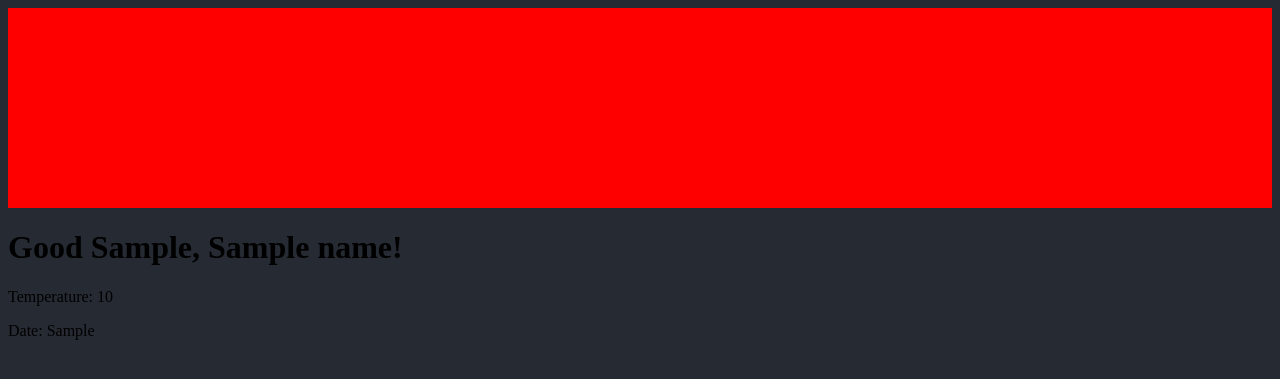
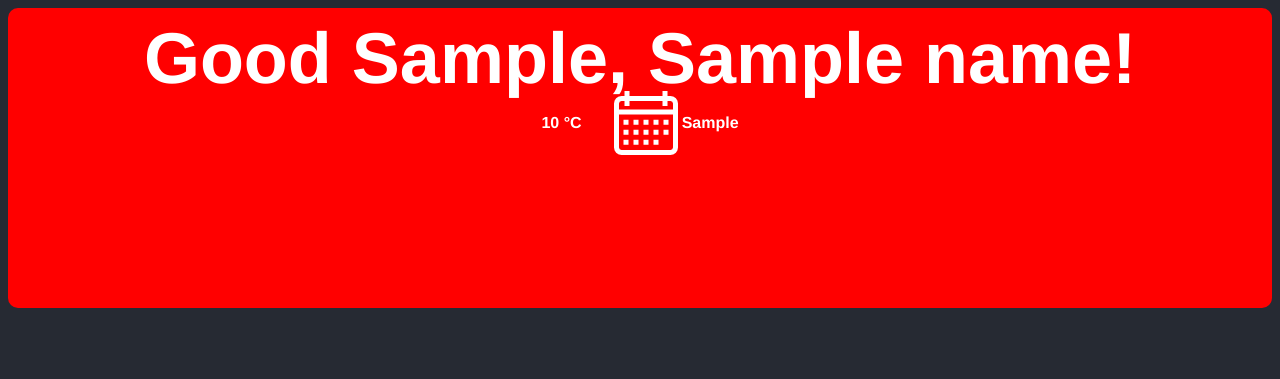
Before and after one commit to DolphyWind/Start-Page, a Django app: template startpage/MyStartPage/templates/mainpage.html in a window 1280 px wide. Shown: the top 379 px of the page. Run offline with Django 4.2, Linux system fonts and the light colour scheme; the template is opened without the code that fills it: most values are stand-ins (such as "Sample title", 1, 10 or a date in 2020); some libraries are stand-ins or nearby versions.

Commit message:
Modify frontend. TODO: Search bar

```diff
--- /dev/null
+++ b/requirements.txt
@@ -0,0 +1,3 @@
+Django==4.2.4
+geocoder==1.38.1
+Requests==2.31.0
--- /dev/null
+++ b/startpage/MyStartPage/static/css/icons.css
@@ -0,0 +1,53 @@
+.icon-class{
+    display: inline-block;
+    background-repeat: no-repeat;
+    padding: 0;
+    margin: 0;
+}
+
+.box32{
+    width: 32px;
+    height: 32px;
+}
+
+.box48{
+    width: 48px;
+    height: 48px;
+}
+
+.box64{
+    width: 64px;
+    height: 64px;
+}
+
+.temp32{
+    background: url(icons/temperature/temperature-black-32.png), linear-gradient(transparent, transparent);
+}
+
+.temp64{
+    background: url(icons/temperature/temperature-black-64.png), linear-gradient(transparent, transparent);
+}
+
+.calendar-black-32{
+    background: url(icons/calendar/calendar-black-32.png), linear-gradient(transparent, transparent);
+}
+
+.calendar-black-48{
+    background: url(icons/calendar/calendar-black-48.png), linear-gradient(transparent, transparent);
+}
+
+.calendar-black-64{
+    background: url(icons/calendar/calendar-black-64.png), linear-gradient(transparent, transparent);
+}
+
+.calendar-white-32{
+    background: url(icons/calendar/calendar-white-32.png), linear-gradient(transparent, transparent);
+}
+
+.calendar-white-48{
+    background: url(icons/calendar/calendar-white-48.png), linear-gradient(transparent, transparent);
+}
+
+.calendar-white-64{
+    background: url(icons/calendar/calendar-white-64.png), linear-gradient(transparent, transparent);
+}
--- a/startpage/MyStartPage/static/css/style.css
+++ b/startpage/MyStartPage/static/css/style.css
@@ -1,5 +1,41 @@
 .top_div{
+    display: block;
     width: 100%;
-    height: 200px;
+    height: 300px;
     background: red;
+    border-radius: 10px;
+    margin: 0;
 }
+
+.hcentered{
+    text-align: center;
+}
+
+.title_text{
+    display: inline;
+    color: white;
+    height: 72px;
+    font-size: 72px;
+    font-weight: bold;
+    line-height: 0.9;
+    font-family: "Helvetica";
+}
+
+.data_text{
+    display: inline-block;
+    color: white;
+    height: 64px;
+    font-size: 16px;
+    vertical-align: top;
+    font-family: "Helvetica";
+    line-height: 64px;
+    font-weight: bold;
+}
+
+.inline_block{
+    display: inline-block;
+}
+
+.debug_bg{
+    background: blue;
+}
--- a/startpage/MyStartPage/templates/mainpage.html
+++ b/startpage/MyStartPage/templates/mainpage.html
@@ -12,13 +12,21 @@
         <meta name="description" content="">
         <meta name="viewport" content="width=device-width, initial-scale=1">
         <link rel="stylesheet" href="{% static 'css/style.css' %}">
+        <link rel="stylesheet" href="{% static 'css/icons.css' %}">
         <link rel="stylesheet" href="{% static 'js/node_modules/weather-underground-icons/dist/wu-icons-style.css' %}">
     </head>
     <body bgcolor='#262A33'>
-        <div class='top_div'></div>
-        <i class="wu wu-32 wu-white {{ dn_class }} {{ weather_class }}"></i>
-        <h1>Good {{ part_of_day }}, {{ name }}!</h1>
-        <p>Temperature: {{ temperature }}</p>
-        <p>Date: {{ dt_str }}</p>
+        <div class='top_div hcentered'>
+            <br>
+            <div class="title_text">Good {{ part_of_day }}, {{ name }}!</div>
+            <br>
+
+            <div class="wu wu-64 wu-white {{ dn_class }} {{ weather_class }}"></div>
+            <div class="data_text">{{ temperature }} °C</div>
+            <div class="inline_block">&nbsp;&nbsp;&nbsp;&nbsp;&nbsp;&nbsp;</div>
+            <div class="icon-class box64 calendar-white-64 inline_block"></div>
+            <div class="data_text">{{ dt_str }}</div>
+            <br>
+        </div>
     </body>
 </html>
--- a/startpage/MyStartPage/views.py
+++ b/startpage/MyStartPage/views.py
@@ -12,7 +12,7 @@ def get_weather_stats():
     g = geocoder.ip('me')
     lat, lon = g.latlng
 
-    # Get sunset and sunrise times to determent
+    # Get sunset and sunrise times
     url_sunset_sunrise = f'https://api.sunrise-sunset.org/json?lat={lat}&lng={lon}&formatted=0'
     try:
         req = requests.get(url_sunset_sunrise)
```
Also changed, not shown: README.md, startpage/MyStartPage/static/css/icons/calendar/calendar-black-32.png (added), startpage/MyStartPage/static/css/icons/calendar/calendar-black-48.png (added), startpage/MyStartPage/static/css/icons/calendar/calendar-black-64.png (added), startpage/MyStartPage/static/css/icons/calendar/calendar-white-32.png (added), startpage/MyStartPage/static/css/icons/calendar/calendar-white-48.png (added), startpage/MyStartPage/static/css/icons/calendar/calendar-white-64.png (added), startpage/MyStartPage/static/css/icons/temperature/temperature-black-32.png (added), startpage/MyStartPage/static/css/icons/temperature/temperature-black-64.png (added), 1 other file.
